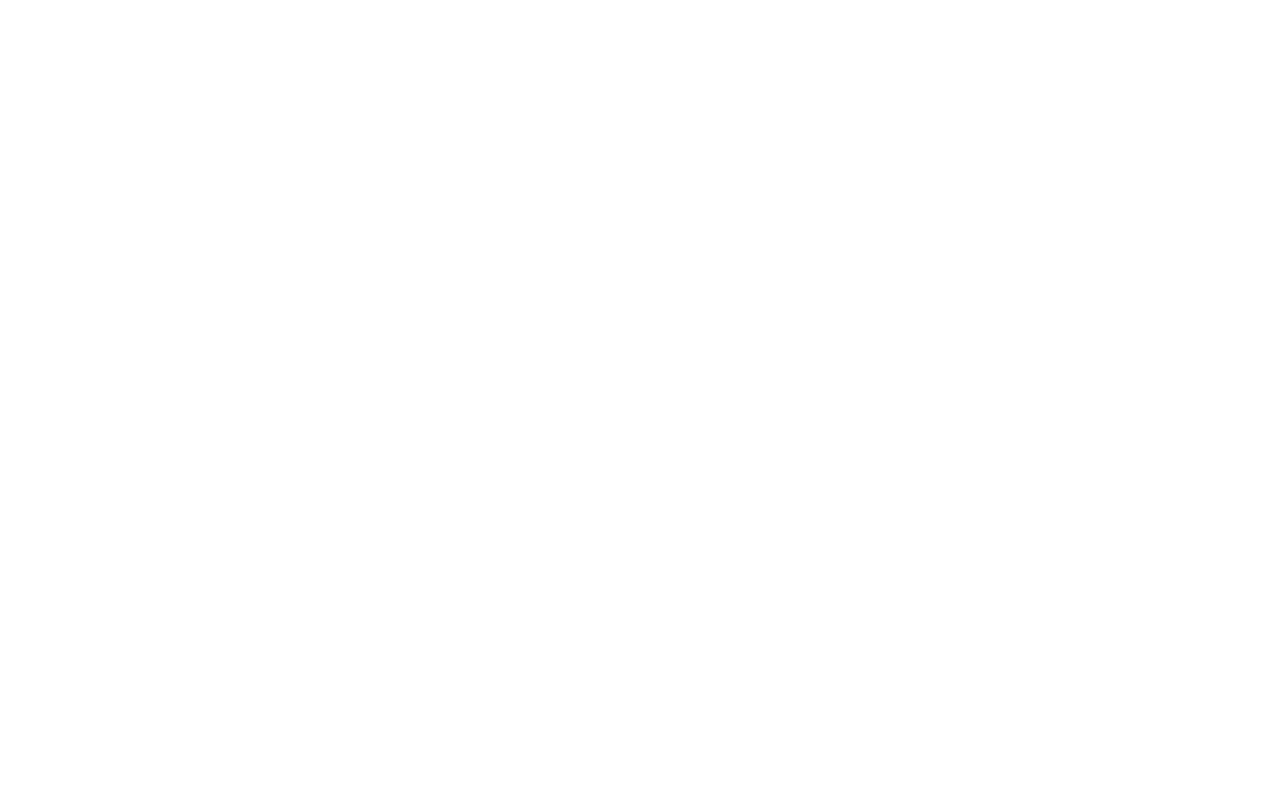
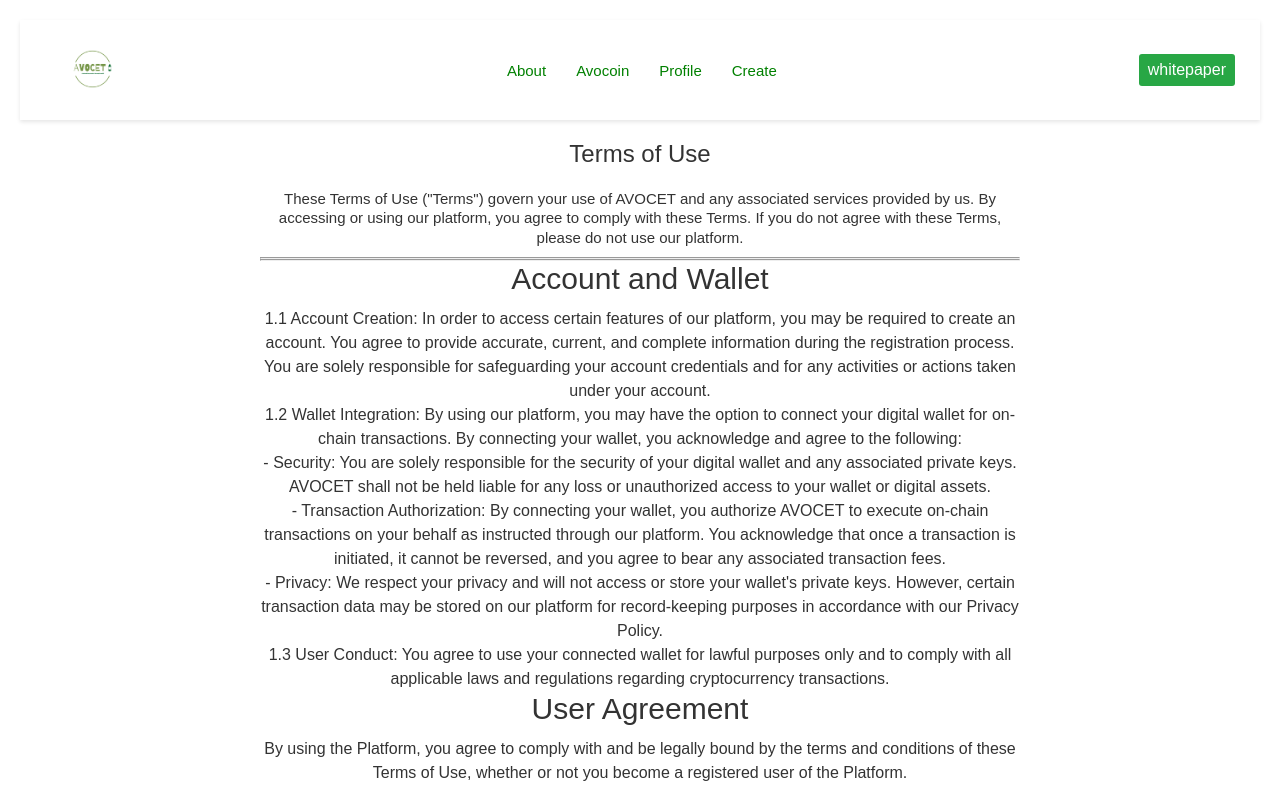
Before and after one commit to ameer017/avocet-frontend, a React (Vite) app: page /terms in a window 1280 px wide. Before the commit this address had no page. Shown: the top 789 px of the page. Built offline with nearby package versions, Linux system fonts and the light colour scheme; the HTML template or start-up script is replaced by a standard one.

Commit message:
TermsOfUse

```diff
--- a/src/App.jsx
+++ b/src/App.jsx
@@ -15,6 +15,7 @@
 import Service from "./Pages/Service/Service";
 import ScrollToTop from "react-scroll-to-top";
 import ScrollToTopOnMount from "./Components/ScrollToTop";
+import TermsAndCondition from "./Pages/Terms/TermAndCondition";
 
 function App() {
   const [isLoading, setIsLoading] = useState(true);
@@ -25,16 +26,12 @@
     }, 5000);
   }, []);
 
-
-
-
   return (
     <div>
       {isLoading ? (
         <Loader />
       ) : (
         <>
-          <ScrollToTopOnMount/>
           <Routes>
             <Route
               path="/"
@@ -120,9 +117,16 @@
                 </Layout>
               }
             />
+
+            <Route
+              path="/terms"
+              element={
+                <Layout>
+                  <TermsAndCondition />
+                </Layout>
+              }
+            />
           </Routes>
-          <ScrollToTop smooth />
-
         </>
       )}
     </div>
--- a/src/Components/Footer/Footer.jsx
+++ b/src/Components/Footer/Footer.jsx
@@ -41,7 +41,7 @@
             <p>Company</p>
             <Link to="/about">About Us</Link>
             <Link to="/contact">Contact Us</Link>
-            <Link to="/service">Services</Link>
+            {/* <Link to="/service">Services</Link> */}
             <Link to="/team">Team</Link>
           </div>
           <div className="__socials">
@@ -63,7 +63,7 @@
           <p>&copy; {currentTime} All Rights Reserved</p>
 
           <div>
-            <Link to="/">Terms Of Use</Link>
+            <Link to="/terms">Terms Of Use</Link>
             <Link to="/">Privacy Policy</Link>
           </div>
         </div>
--- a/src/Components/Footer/Footer.scss
+++ b/src/Components/Footer/Footer.scss
@@ -71,6 +71,7 @@
 
       a {
         color: green;
+        text-decoration: underline;
       }
     }
   }
--- /dev/null
+++ b/src/Pages/Terms/TermAndCondition.jsx
@@ -0,0 +1,63 @@
+import React from "react";
+import "./TermAndCondition.scss";
+
+const termsData = [
+  {
+    title: "Account and Wallet",
+    content: [
+      "1.1 Account Creation: In order to access certain features of our platform, you may be required to create an account. You agree to provide accurate, current, and complete information during the registration process. You are solely responsible for safeguarding your account credentials and for any activities or actions taken under your account.",
+      "1.2 Wallet Integration: By using our platform, you may have the option to connect your digital wallet for on-chain transactions. By connecting your wallet, you acknowledge and agree to the following:",
+      "- Security: You are solely responsible for the security of your digital wallet and any associated private keys. AVOCET shall not be held liable for any loss or unauthorized access to your wallet or digital assets.",
+      "- Transaction Authorization: By connecting your wallet, you authorize AVOCET to execute on-chain transactions on your behalf as instructed through our platform. You acknowledge that once a transaction is initiated, it cannot be reversed, and you agree to bear any associated transaction fees.",
+      "- Privacy: We respect your privacy and will not access or store your wallet's private keys. However, certain transaction data may be stored on our platform for record-keeping purposes in accordance with our Privacy Policy.",
+      "1.3 User Conduct: You agree to use your connected wallet for lawful purposes only and to comply with all applicable laws and regulations regarding cryptocurrency transactions.",
+    ],
+  },
+  {
+    title: "User Agreement",
+    content: [
+      "By using the Platform, you agree to comply with and be legally bound by the terms and conditions of these Terms of Use, whether or not you become a registered user of the Platform.",
+    ],
+  },
+  {
+    title: "Changes to Terms of Use",
+    content: [
+      "We may revise and update these Terms of Use from time to time at our sole discretion. All changes are effective immediately when we post them and apply to all access to and use of the Platform thereafter. Your continued use of the Platform following the posting of revised Terms of Use means that you accept and agree to the changes.",
+    ],
+  },
+  {
+    title: "Contact Information",
+    content: [
+      "If you have any questions or comments about these Terms of Use, please contact us at avocet907@gmail.com.",
+    ],
+  },
+];
+
+const TermsAndCondition = () => {
+  return (
+    <div className="terms-of-use">
+      <h1>Terms of Use</h1>
+      <p className="--mb">
+        These Terms of Use ("Terms") govern your use of AVOCET and any
+        associated services provided by us. By accessing or using our platform,
+        you agree to comply with these Terms. If you do not agree with these
+        Terms, please do not use our platform.
+      </p>
+
+      <hr />
+      <hr />
+      {termsData.map((section, index) => (
+        <div key={index} className="terms-section">
+          <h2>{section.title}</h2>
+          <div className="terms-content">
+            {section.content.map((paragraph, idx) => (
+              <p key={idx}>{paragraph}</p>
+            ))}
+          </div>
+        </div>
+      ))}
+    </div>
+  );
+};
+
+export default TermsAndCondition;
--- /dev/null
+++ b/src/Pages/Terms/TermAndCondition.scss
@@ -0,0 +1,22 @@
+.terms-of-use {
+  max-width: 800px;
+  margin: 0 auto;
+  padding: 20px;
+
+  hr {
+    width: 100%;
+  }
+
+  h1 {
+    font-size: 24px;
+    margin-bottom: 20px;
+  }
+
+  .terms-content {
+    p {
+      font-size: 16px;
+      line-height: 1.5;
+      color: #333;
+    }
+  }
+}
```
